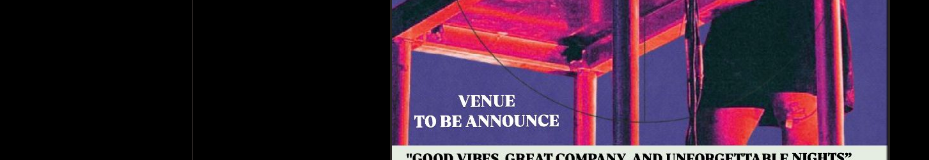
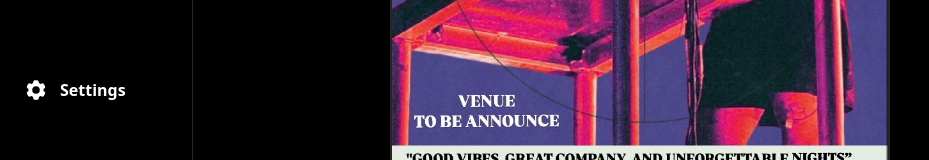
Before and after one commit to PranavUpadhyay7/Social-Companion, a Next.js app: page /clubbers in a window 1280 px wide. Shown: the part 488-648 px from the top of the page, without its empty margins (0-929 px from the left). Built offline with nearby package versions, Linux system fonts and the light colour scheme.

Commit message:
added the settings icon in the first div and the footer div

```diff
--- a/app/clubbers/ClubberComponents/FirstDiv.js
+++ b/app/clubbers/ClubberComponents/FirstDiv.js
@@ -4,6 +4,7 @@ import {
   HomeIcon,
   ChatBubbleBottomCenterTextIcon,
   UserGroupIcon,
+  Cog6ToothIcon,
 } from "@heroicons/react/24/solid";
 import Link from "next/link";
 
@@ -42,6 +43,14 @@ function FirstDiv() {
             </h1>
           </div>
         </button>
+        <button className="hover:bg-zinc-800 mx-4 px-2 py-2 rounded-md">
+          <div className="flex justify-center xl:justify-start items-center gap-0 xl:gap-3">
+            <Cog6ToothIcon className="h-6 w-6 text-white" />
+            <h1 className="hidden xl:block xl:text-white xl:font-extrabold xl:text-md">
+              Settings
+            </h1>
+          </div>
+        </button>
       </div>
     </div>
   );
--- a/app/clubbers/ClubberComponents/FooterDiv.js
+++ b/app/clubbers/ClubberComponents/FooterDiv.js
@@ -4,6 +4,7 @@ import {
   HomeIcon,
   ChatBubbleBottomCenterTextIcon,
   UserGroupIcon,
+  Cog6ToothIcon,
 } from "@heroicons/react/24/solid";
 import Link from "next/link";
 
@@ -20,6 +21,9 @@ const FooterDiv = () => {
         <div>
           <UserGroupIcon className="h-6 w-6 text-white" />
         </div>
+        <div>
+          <Cog6ToothIcon className="h-6 w-6 text-white" />
+        </div>
       </div>
     </div>
   );
```
